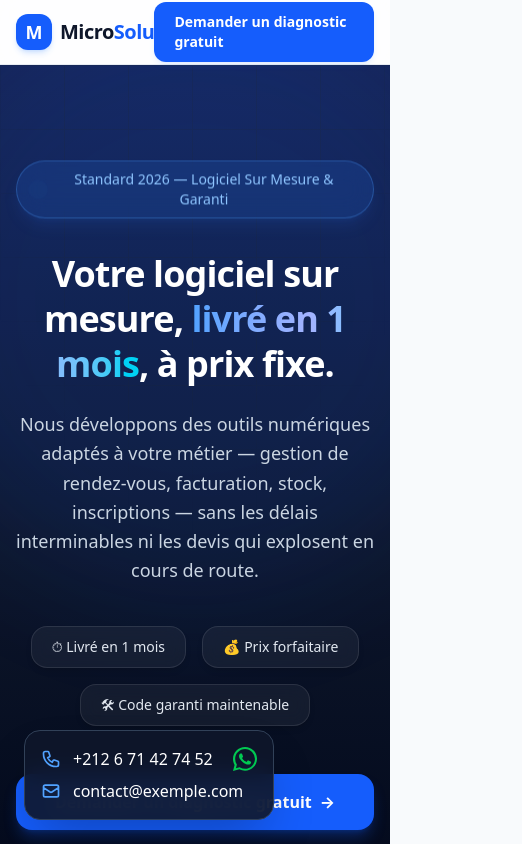
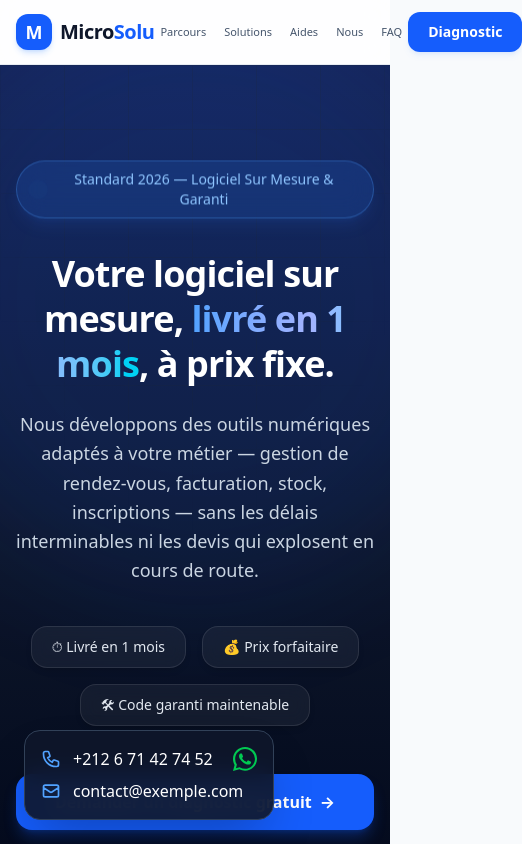
Before and after one commit to amarkarimmed-art/Micro-Solu, a Next.js app in the folder frontend/: page / in a window 390 px wide. Shown: the top 844 px of the page, 522 px wide, since content can reach past the window. Built offline with nearby package versions, Linux system fonts and the light colour scheme.

Commit message:
fix: show nav links on mobile like desktop

```diff
--- a/frontend/src/components/layout/Header.tsx
+++ b/frontend/src/components/layout/Header.tsx
@@ -12,20 +12,21 @@ export function Header() {
             Micro<span className="text-blue-600 transition-colors duration-300 group-hover:text-blue-500">Solu</span>
           </span>
         </Link>
-        <nav className="hidden md:flex items-center gap-6 text-sm font-medium text-slate-600">
+        <nav className="flex items-center gap-1.5 sm:gap-6 text-[11px] sm:text-sm font-medium text-slate-600">
           {[
-            { href: "#comment-ca-marche", label: "Comment ça marche" },
-            { href: "#nos-solutions", label: "Nos solutions" },
-            { href: "#subventions", label: "Subventions" },
-            { href: "#pourquoi-nous", label: "Pourquoi nous" },
+            { href: "#comment-ca-marche", label: "Parcours" },
+            { href: "#nos-solutions", label: "Solutions" },
+            { href: "#subventions", label: "Aides" },
+            { href: "#pourquoi-nous", label: "Nous" },
             { href: "#faq", label: "FAQ" },
           ].map((link, i) => (
             <Link
               key={i}
               href={link.href}
-              className="relative py-1 hover:text-blue-600 transition-colors duration-200 group"
+              className="relative py-1 px-1.5 whitespace-nowrap hover:text-blue-600 transition-colors duration-200 group"
             >
-              {link.label}
+              <span className="hidden sm:inline">{link.label === "Parcours" ? "Comment ça marche" : link.label === "Solutions" ? "Nos solutions" : link.label === "Aides" ? "Subventions" : link.label === "Nous" ? "Pourquoi nous" : "FAQ"}</span>
+              <span className="sm:hidden">{link.label}</span>
               <span className="absolute bottom-0 left-0 w-0 h-0.5 bg-blue-600 transition-all duration-300 group-hover:w-full" />
             </Link>
           ))}
@@ -37,7 +38,10 @@ export function Header() {
           >
             {/* Shimmer overlay */}
             <span className="absolute inset-0 w-full h-full bg-gradient-to-r from-transparent via-white/25 to-transparent -translate-x-full group-hover:animate-[shimmer_1.5s_infinite]" />
-            <span className="relative">Demander un diagnostic gratuit</span>
+            <span className="relative">
+              <span className="hidden sm:inline">Demander un diagnostic gratuit</span>
+              <span className="sm:hidden">Diagnostic</span>
+            </span>
           </Link>
         </div>
       </div>
```
